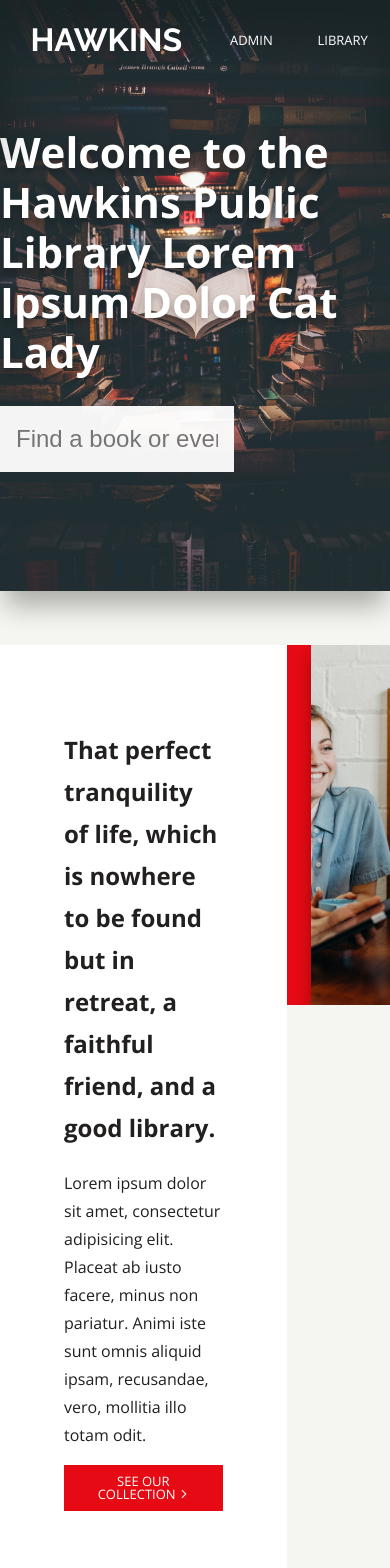
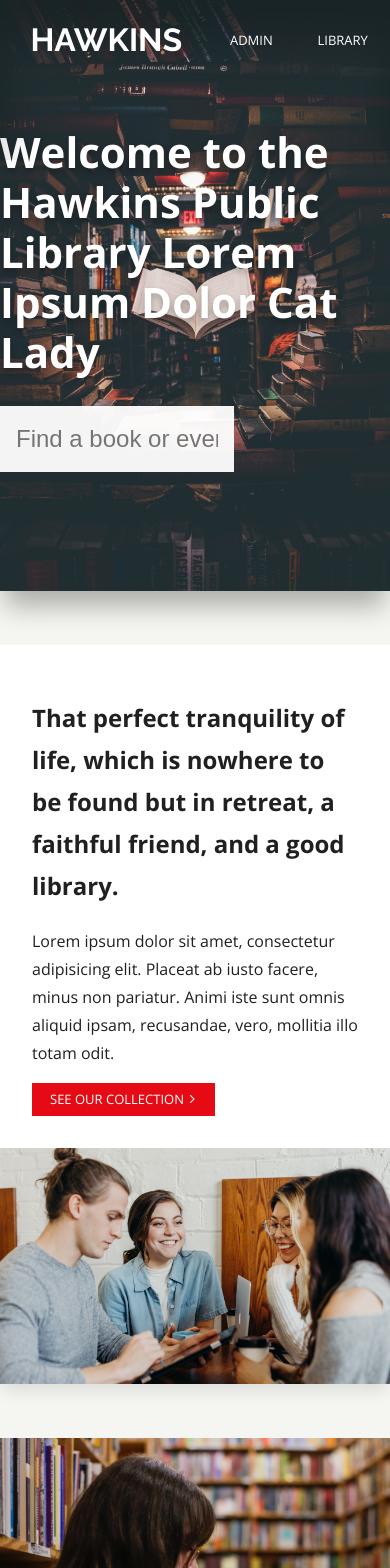
Before and after one commit to devnguy/hawkins-library, a Next.js app: page / in a window 390 px wide. Shown: the top 1568 px of the page. Built offline with nearby package versions, Linux system fonts and the light colour scheme.

Commit message:
responsive

```diff
--- a/components/Feature.js
+++ b/components/Feature.js
@@ -9,6 +9,9 @@ const StyledFeature = styled.div`
   /* max-width: ${props => props.theme.maxWidth}; */
   box-shadow: 0px 10px 15px -3px rgba(0,0,0,0.1); /*tailwindcss large shadow*/
   margin: auto;
+  @media (max-width: ${props => props.theme.screenSizeMed}) {
+    flex-direction: column;
+  }
 `
 
 const StyledFeatureBody = styled.div`
@@ -18,6 +21,9 @@ const StyledFeatureBody = styled.div`
   color: ${props => props.fontColor};
   padding: 6.4rem;
   width: 100%;
+  @media (max-width: ${props => props.theme.screenSizeMed}) {
+    padding: 3.2rem;
+  }
 `
 
 const StyledFeatureImage = styled.div`
@@ -25,9 +31,12 @@ const StyledFeatureImage = styled.div`
   flex: ${props => props.size};
   overflow: hidden;
   padding-left: ${props => props.paddingLeft};
-  padding-right: ${props => props.paddingRight};
-  height: 360px;
+  /* height: 360px; */
   width: 100%;
+  @media (max-width: ${props => props.theme.screenSizeMed}) {
+    padding-left: 0;
+    max-height: 236px;
+  }
   img {
     height: 100%;
     width: 100%;
--- a/pages/library.js
+++ b/pages/library.js
@@ -13,10 +13,10 @@ import BookContext from '../context/book-context'
 
 const StyledLibraryContent = styled.div`
   display: grid;
-  grid-template-columns: 1fr 1fr 1fr;
+  grid-template-columns: 1fr 1fr 1fr 1fr;
   gap: 2.4rem 2.4rem;
   @media (max-width: 1100px) {
-    grid-template-columns: 1fr 1fr;
+    grid-template-columns: 1fr 1fr 1fr;
   }
   @media (max-width: ${props => props.theme.screenSizeMed}) {
     grid-template-columns: 1fr;
```
Also changed, not shown: components/Book.js (+6 -5 lines), pages/return.js (+5 -10 lines).
